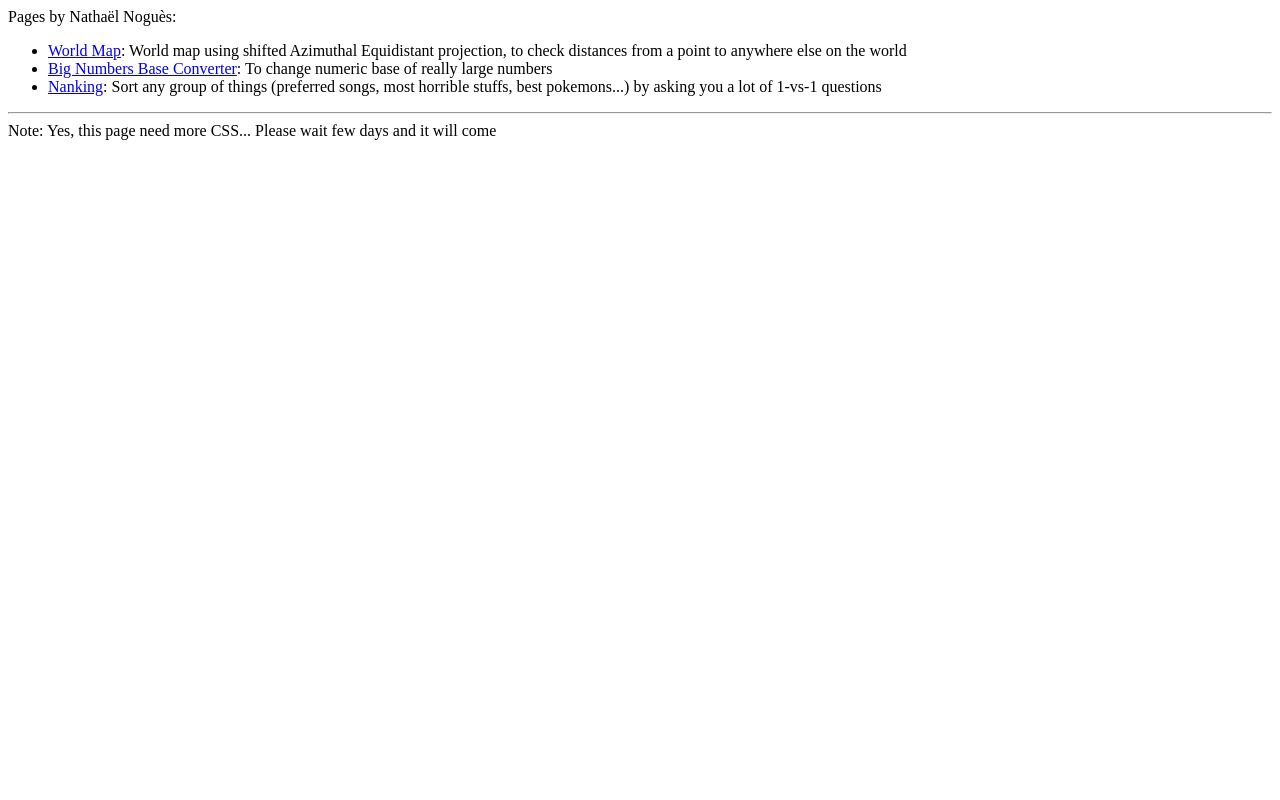
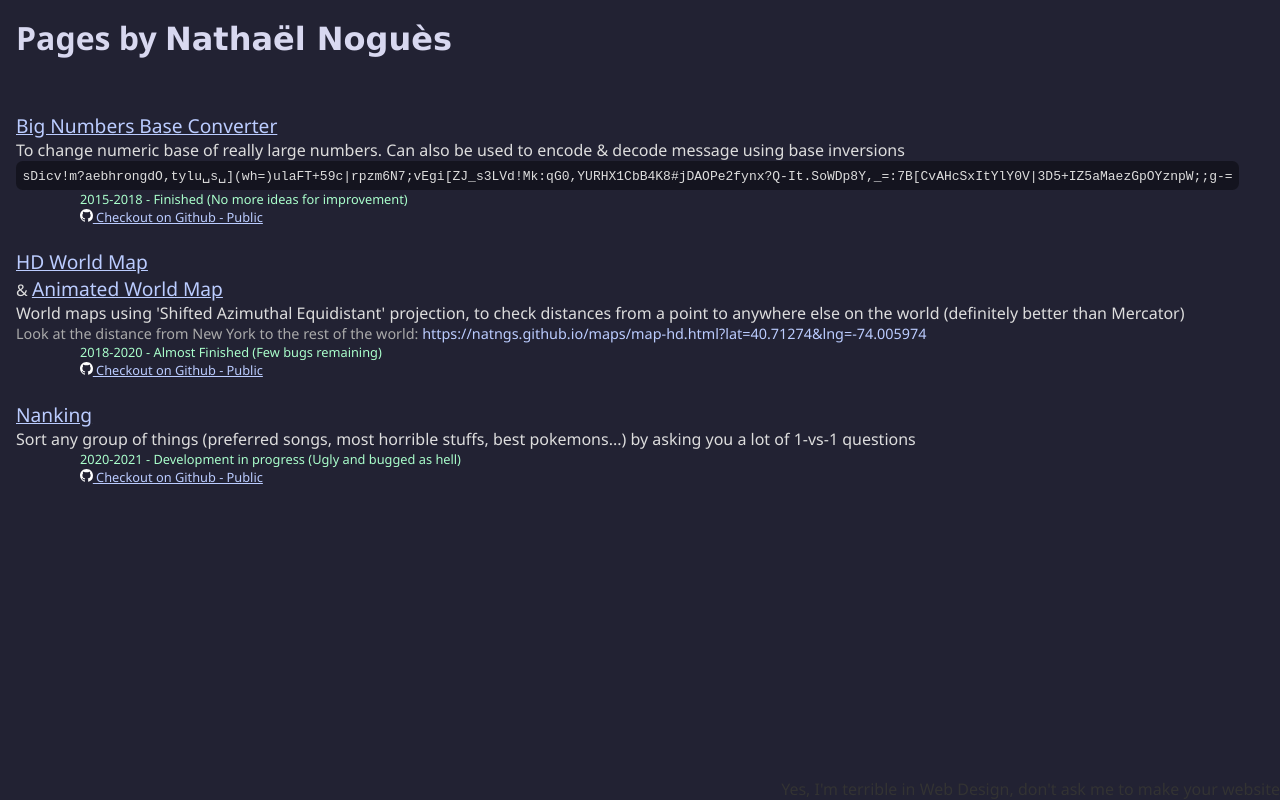
Before and after one commit to NatNgs/natngs.github.io, a plain HTML site: page index.html in a window 1280 px wide. Drawn offline with Linux system fonts and the light colour scheme.

Commit message:
Added CSS

```diff
--- a/index.html
+++ b/index.html
@@ -3,16 +3,93 @@
 <head>
 	<title>NatNgs Index</title>
 	<meta charset="UTF-8"/>
+	<style>
+		body {
+			background-color: #223;
+			color: #DDD;
+			font-family: Segoe UI, Calibri, Verdana, sans;
+			margin: 0;
+			padding: 0;
+		}
+		a {
+			color: #BCF;
+		}
+		a.t {
+			font-size: 120%;
+		}
+		h1 {
+			font-size: 2em;
+			color: #D8D8F0;
+			margin: .5em;
+			height: 2em;
+		}
+		.script {
+			font-family: Segoe Print, Verdana, sans;
+		}
+		.ee {
+			position: absolute;
+			bottom: 0;
+			right: 0;
+			color: #333;
+		}
+		div.bdy {
+			height: calc(99vh - 8em);
+			padding: 1em;
+		}
+		.btm {
+			padding-left: 5em;
+			font-size: .8em;
+		}
+		div.status {
+			color: #AFC;
+		}
+		img.ghl {
+			height: 1em;
+		}
+		code {
+			display: inline-block;
+			background-color: #0006;
+			padding: .5em;
+			border-radius: .5em;
+		}
+		div.sub {
+			color: #AAA;
+			font-size: .9em;
+		}
+	</style>
 </head>
 <body>
-	Pages by Nathaël Noguès:
-	<br/>
-	<ul>
-		<li><a href="natngs.github.io/maps">World Map</a>: World map using shifted Azimuthal Equidistant projection, to check distances from a point to anywhere else on the world</li>
-		<li><a href="natngs.github.io/BNBC">Big Numbers Base Converter</a>: To change numeric base of really large numbers</li>
-		<li><a href="natngs.github.io/Nanking">Nanking</a>: Sort any group of things (preferred songs, most horrible stuffs, best pokemons...) by asking you a lot of 1-vs-1 questions</li>
-	</ul>
-	<hr/>
-	Note: Yes, this page need more CSS... Please wait few days and it will come
+	<h1>Pages by <span class="script">Nathaël Noguès</span></h1>
+
+	<div class="bdy">
+		<div><a class="t" href="https://natngs.github.io/BNBC">Big Numbers Base Converter</a><br/>
+			To change numeric base of really large numbers. Can also be used to encode & decode message using base inversions<br/>
+			<code>sDicv!m?aebhrongdO,tylu␣s␣](wh=)ulaFT+59c|rpzm6N7;vEgi[ZJ_s3LVd!Mk:qG0,YURHX1CbB4K8#jDAOPe2fynx?Q-It.SoWDp8Y,_=:7B[CvAHcSxItYlY0V|3D5+IZ5aMaezGpOYznpW;;g-=</code>
+			<div class="btm">
+				<div class="status">2015-2018 - Finished (No more ideas for improvement)</div>
+				<div class="ghl"><a href="https://github.com/NatNgs/BNBC"><img src="resources/github.svg" class="ghl"/> Checkout on Github - Public</a></div>
+			</div>
+		</div>
+		<br/>
+		<div><a class="t" href="https://natngs.github.io/maps/map-hd.html">HD World Map</a><br/>& <a class="t" href="https://natngs.github.io/maps/map-animated.html">Animated World Map</a><br/>
+			World maps using 'Shifted Azimuthal Equidistant' projection, to check distances from a point to anywhere else on the world (definitely better than Mercator)<br/>
+			<div class="sub">Look at the distance from New York to the rest of the world: <a>https://natngs.github.io/maps/map-hd.html?lat=40.71274&lng=-74.005974</a></div>
+			<div class="btm">
+				<div class="status">2018-2020 - Almost Finished (Few bugs remaining)</div>
+				<div class="ghl"><a href="https://github.com/NatNgs/maps"><img src="resources/github.svg" class="ghl"/> Checkout on Github - Public</a></div>
+			</div>
+		</div>
+		<br/>
+		<div><a class="t" href="https://natngs.github.io/Nanking">Nanking</a><br/>
+			Sort any group of things (preferred songs, most horrible stuffs, best pokemons...) by asking you a lot of 1-vs-1 questions
+			<div class="btm">
+				<div class="status">2020-2021 - Development in progress (Ugly and bugged as hell)</div>
+				<div class="ghl"><a href="https://github.com/NatNgs/Nanking"><img src="resources/github.svg" class="ghl"/> Checkout on Github - Public</a></div>
+			</div>
+		</div>
+
+	</div>
+
+	<div class="ee">Yes, I'm terrible in Web Design, don't ask me to make your website</div>
 </body>
 </html>
```
Also changed, not shown: resources/github.svg (added).
